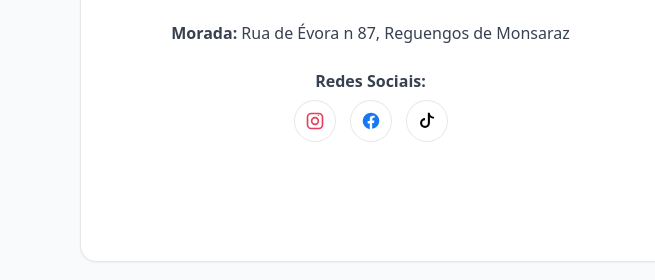
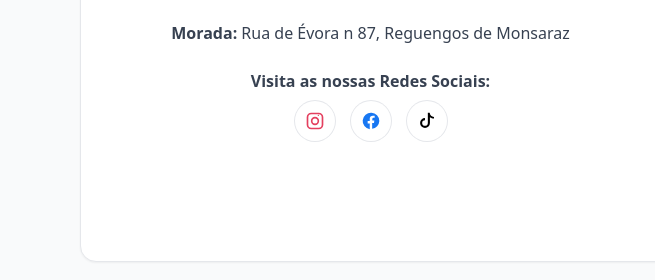
Before and after one commit to geraltwinslounge/twinslounge, a plain HTML site: page index.html in a window 1280 px wide. Shown: the part 3596-3876 px from the top of the page, 0-655 px from the left. Drawn offline with nearby package versions, Linux system fonts and the light colour scheme.

Commit message:
Update index.html

```diff
--- a/index.html
+++ b/index.html
@@ -281,7 +281,7 @@
           </div>
 
           <!-- Rótulo Redes Sociais (mesmo tamanho da morada) -->
-          <p class="mt-6 text-gray-700 text-center w-full"><strong>Redes Sociais:</strong></p>
+          <p class="mt-6 text-gray-700 text-center w-full"><strong>Visita as nossas Redes Sociais:</strong></p>
 
           <!-- Ícones Redes Sociais centrados e consistentes -->
           <div class="mt-2 flex flex-wrap items-center justify-center gap-4 w-full">
```
